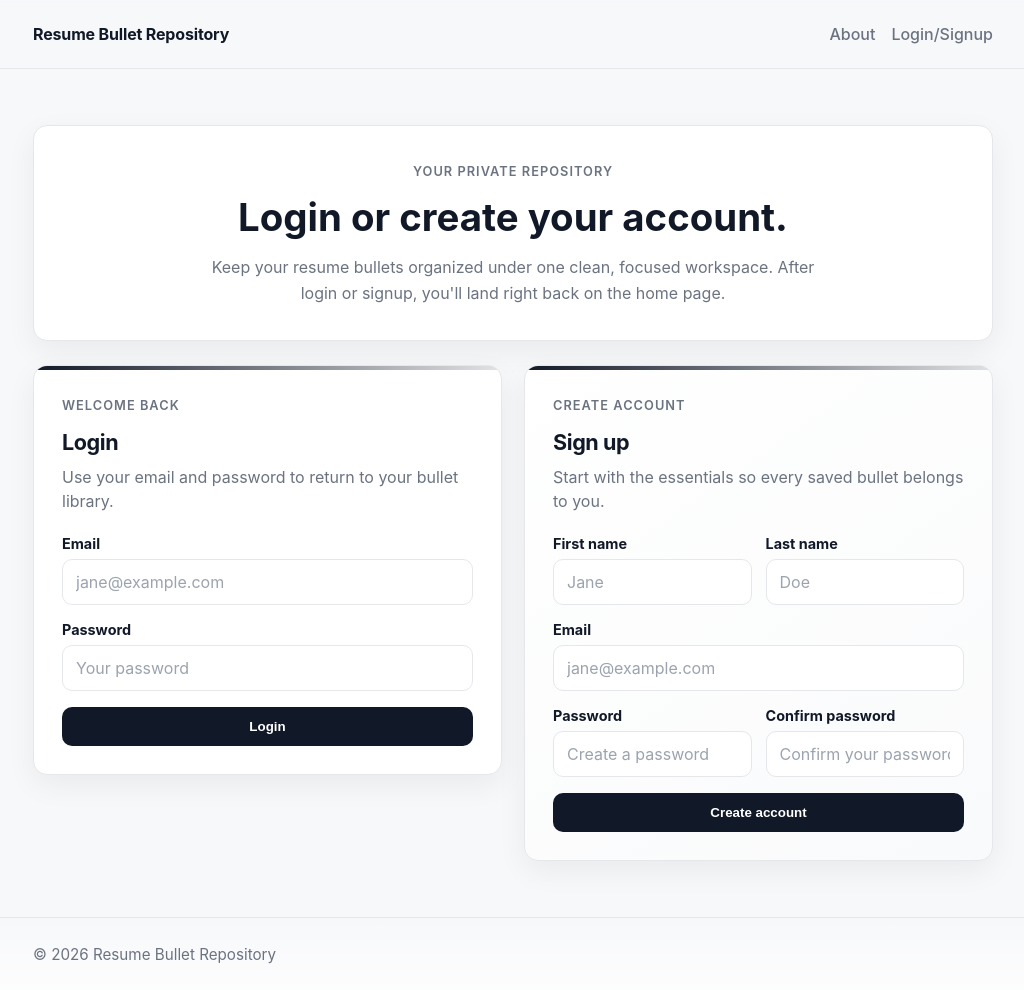
After one commit to AnjuMendoza/resume-bullet-repository, a Django app: page /account/ in a window 1280 px wide. The commit adds this page. Shown: the whole page, without its empty margins (127-1151 px from the left). Run offline with Django 5.2, Linux system fonts and the light colour scheme.

Commit message:
Move auth flow to dedicated page

```diff
--- /dev/null
+++ b/core/forms.py
@@ -0,0 +1,79 @@
+from django import forms
+from django.contrib.auth import authenticate, get_user_model
+from django.contrib.auth.password_validation import validate_password
+
+
+class SignupForm(forms.Form):
+    first_name = forms.CharField(
+        max_length=150,
+        widget=forms.TextInput(attrs={'autocomplete': 'given-name', 'placeholder': 'Jane'}),
+    )
+    last_name = forms.CharField(
+        max_length=150,
+        widget=forms.TextInput(attrs={'autocomplete': 'family-name', 'placeholder': 'Doe'}),
+    )
+    email = forms.EmailField(
+        widget=forms.EmailInput(attrs={'autocomplete': 'email', 'placeholder': 'jane@example.com'}),
+    )
+    password = forms.CharField(
+        widget=forms.PasswordInput(attrs={'autocomplete': 'new-password', 'placeholder': 'Create a password'}),
+    )
+    password_confirm = forms.CharField(
+        widget=forms.PasswordInput(attrs={'autocomplete': 'new-password', 'placeholder': 'Confirm your password'}),
+    )
+
+    def clean_email(self):
+        email = self.cleaned_data['email'].strip().lower()
+        User = get_user_model()
+        if User.objects.filter(email__iexact=email).exists() or User.objects.filter(username__iexact=email).exists():
+            raise forms.ValidationError('An account with this email already exists.')
+        return email
+
+    def clean(self):
+        cleaned_data = super().clean()
+        password = cleaned_data.get('password')
+        password_confirm = cleaned_data.get('password_confirm')
+
+        if password and password_confirm and password != password_confirm:
+            self.add_error('password_confirm', 'Passwords do not match.')
+
+        if password:
+            validate_password(password)
+
+        return cleaned_data
+
+    def save(self):
+        User = get_user_model()
+        return User.objects.create_user(
+            username=self.cleaned_data['email'],
+            email=self.cleaned_data['email'],
+            password=self.cleaned_data['password'],
+            first_name=self.cleaned_data['first_name'],
+            last_name=self.cleaned_data['last_name'],
+        )
+
+
+class EmailLoginForm(forms.Form):
+    email = forms.EmailField(
+        widget=forms.EmailInput(attrs={'autocomplete': 'email', 'placeholder': 'jane@example.com'}),
+    )
+    password = forms.CharField(
+        widget=forms.PasswordInput(attrs={'autocomplete': 'current-password', 'placeholder': 'Your password'}),
+    )
+
+    def __init__(self, request=None, *args, **kwargs):
+        self.request = request
+        self.user = None
+        super().__init__(*args, **kwargs)
+
+    def clean(self):
+        cleaned_data = super().clean()
+        email = cleaned_data.get('email')
+        password = cleaned_data.get('password')
+
+        if email and password:
+            self.user = authenticate(self.request, username=email.strip().lower(), password=password)
+            if self.user is None:
+                raise forms.ValidationError('Enter a valid email and password.')
+
+        return cleaned_data
--- a/core/static/landing.css
+++ b/core/static/landing.css
@@ -232,3 +232,195 @@ h1 {
         justify-content: center;
     }
 }
+/* Account forms */
+.message-stack {
+    margin-top: -18px;
+    margin-bottom: 28px;
+}
+
+.message {
+    margin: 0 0 10px;
+    padding: 12px 14px;
+    border-radius: 12px;
+    border: 1px solid var(--border);
+    background: var(--surface);
+    color: var(--text);
+    box-shadow: var(--shadow);
+}
+
+.message-success {
+    border-color: #bbf7d0;
+    background: #f0fdf4;
+}
+
+.message-error {
+    border-color: #fecaca;
+    background: #fef2f2;
+}
+
+.nav-welcome {
+    color: var(--text);
+    font-weight: 600;
+}
+
+.nav-form {
+    margin: 0;
+}
+
+.nav-link-button {
+    border: 0;
+    padding: 0;
+    background: transparent;
+    color: var(--muted);
+    font: inherit;
+    font-weight: 500;
+    cursor: pointer;
+    transition: color 0.2s ease, transform 0.2s ease;
+}
+
+.nav-link-button:hover {
+    color: var(--text);
+    transform: translateY(-1px);
+}
+
+.account-section {
+    padding-top: 0;
+}
+
+.account-grid {
+    display: grid;
+    grid-template-columns: repeat(2, minmax(0, 1fr));
+    gap: 18px;
+    align-items: start;
+}
+
+.auth-card {
+    background: var(--surface);
+    border: 1px solid var(--border);
+    border-radius: var(--radius);
+    box-shadow: var(--shadow);
+    padding: 28px;
+}
+
+.auth-card-accent {
+    background: linear-gradient(145deg, #ffffff, #f9fafb);
+}
+
+.auth-card h2 {
+    margin: 0;
+    font-size: 1.35rem;
+}
+
+.form-intro {
+    margin: 10px 0 22px;
+    color: var(--muted);
+    line-height: 1.5;
+}
+
+.auth-form {
+    display: grid;
+    gap: 16px;
+}
+
+.field-row {
+    display: grid;
+    grid-template-columns: repeat(2, minmax(0, 1fr));
+    gap: 14px;
+}
+
+.field {
+    display: grid;
+    gap: 7px;
+}
+
+.field label {
+    font-size: 0.9rem;
+    font-weight: 700;
+}
+
+.field input {
+    width: 100%;
+    border: 1px solid var(--border);
+    border-radius: 10px;
+    padding: 12px 13px;
+    background: #fff;
+    color: var(--text);
+    font: inherit;
+    transition: border-color 0.2s ease, box-shadow 0.2s ease;
+}
+
+.field input:focus {
+    outline: none;
+    border-color: var(--accent);
+    box-shadow: 0 0 0 3px rgba(17, 24, 39, 0.12);
+}
+
+.errorlist {
+    margin: 0;
+    padding: 0;
+    list-style: none;
+    color: #b91c1c;
+    font-size: 0.85rem;
+}
+
+.btn-full {
+    width: 100%;
+    border: 0;
+    cursor: pointer;
+}
+
+@media (max-width: 800px) {
+    .account-grid,
+    .field-row {
+        grid-template-columns: 1fr;
+    }
+}
+
+.auth-page {
+    display: grid;
+    align-items: center;
+    padding: 56px 0;
+}
+
+.auth-shell {
+    display: grid;
+    gap: 24px;
+}
+
+.auth-hero-card {
+    background: var(--surface);
+    border: 1px solid var(--border);
+    border-radius: var(--radius);
+    box-shadow: var(--shadow);
+    padding: 34px 28px;
+    text-align: center;
+}
+
+.auth-hero-card h1 {
+    font-size: clamp(1.8rem, 3vw, 2.5rem);
+}
+
+.account-grid-polished {
+    gap: 22px;
+}
+
+.account-grid-polished .auth-card {
+    position: relative;
+    overflow: hidden;
+}
+
+.account-grid-polished .auth-card::before {
+    content: "";
+    position: absolute;
+    inset: 0 0 auto;
+    height: 4px;
+    background: linear-gradient(90deg, var(--accent), rgba(17, 24, 39, 0.12));
+}
+
+.auth-card h2 {
+    letter-spacing: -0.02em;
+}
+
+.field input::placeholder {
+    color: #9ca3af;
+}
--- /dev/null
+++ b/core/templates/account.html
@@ -0,0 +1,113 @@
+{% load static %}
+<!DOCTYPE html>
+<html lang="en">
+<head>
+    <meta charset="UTF-8" />
+    <meta name="viewport" content="width=device-width, initial-scale=1" />
+    <title>Login or Sign Up | Resume Bullet Repository</title>
+    <link rel="stylesheet" href="{% static 'landing.css' %}" />
+</head>
+<body>
+    <header class="site-header">
+        <div class="container header-inner">
+            <a href="/" class="brand">Resume Bullet Repository</a>
+            <nav class="nav">
+                <a href="{% url 'bullet_list' %}#about">About</a>
+                <a href="{% url 'account' %}">Login/Signup</a>
+            </nav>
+        </div>
+    </header>
+
+    <main class="auth-page">
+        <section class="container auth-shell">
+            <div class="auth-hero-card">
+                <span class="eyebrow">Your private repository</span>
+                <h1>Login or create your account.</h1>
+                <p class="subtext">
+                    Keep your resume bullets organized under one clean, focused workspace.
+                    After login or signup, you'll land right back on the home page.
+                </p>
+            </div>
+
+            {% if messages %}
+                <div class="message-stack" aria-live="polite">
+                    {% for message in messages %}
+                        <p class="message message-{{ message.tags }}">{{ message }}</p>
+                    {% endfor %}
+                </div>
+            {% endif %}
+
+            <div class="account-grid account-grid-polished">
+                <article class="auth-card">
+                    <span class="eyebrow">Welcome back</span>
+                    <h2>Login</h2>
+                    <p class="form-intro">Use your email and password to return to your bullet library.</p>
+                    <form method="post" class="auth-form" novalidate>
+                        {% csrf_token %}
+                        <input type="hidden" name="action" value="login" />
+                        <div class="field">
+                            <label for="{{ login_form.email.id_for_label }}">Email</label>
+                            {{ login_form.email }}
+                            {{ login_form.email.errors }}
+                        </div>
+                        <div class="field">
+                            <label for="{{ login_form.password.id_for_label }}">Password</label>
+                            {{ login_form.password }}
+                            {{ login_form.password.errors }}
+                        </div>
+                        {{ login_form.non_field_errors }}
+                        <button type="submit" class="btn btn-full">Login</button>
+                    </form>
+                </article>
+
+                <article class="auth-card auth-card-accent">
+                    <span class="eyebrow">Create account</span>
+                    <h2>Sign up</h2>
+                    <p class="form-intro">Start with the essentials so every saved bullet belongs to you.</p>
+                    <form method="post" class="auth-form" novalidate>
+                        {% csrf_token %}
+                        <input type="hidden" name="action" value="signup" />
+                        <div class="field-row">
+                            <div class="field">
+                                <label for="{{ signup_form.first_name.id_for_label }}">First name</label>
+                                {{ signup_form.first_name }}
+                                {{ signup_form.first_name.errors }}
+                            </div>
+                            <div class="field">
+                                <label for="{{ signup_form.last_name.id_for_label }}">Last name</label>
+                                {{ signup_form.last_name }}
+                                {{ signup_form.last_name.errors }}
+                            </div>
+                        </div>
+                        <div class="field">
+                            <label for="{{ signup_form.email.id_for_label }}">Email</label>
+                            {{ signup_form.email }}
+                            {{ signup_form.email.errors }}
+                        </div>
+                        <div class="field-row">
+                            <div class="field">
+                                <label for="{{ signup_form.password.id_for_label }}">Password</label>
+                                {{ signup_form.password }}
+                                {{ signup_form.password.errors }}
+                            </div>
+                            <div class="field">
+                                <label for="{{ signup_form.password_confirm.id_for_label }}">Confirm password</label>
+                                {{ signup_form.password_confirm }}
+                                {{ signup_form.password_confirm.errors }}
+                            </div>
+                        </div>
+                        {{ signup_form.non_field_errors }}
+                        <button type="submit" class="btn btn-full">Create account</button>
+                    </form>
+                </article>
+            </div>
+        </section>
+    </main>
+
+    <footer class="site-footer">
+        <div class="container footer-inner">
+            <p>© 2026 Resume Bullet Repository</p>
+        </div>
+    </footer>
+</body>
+</html>
--- a/core/urls.py
+++ b/core/urls.py
@@ -3,4 +3,6 @@ from . import views
 
 urlpatterns = [
     path('', views.bullet_list, name='bullet_list'),
+    path('account/', views.account_view, name='account'),
+    path('logout/', views.logout_view, name='logout'),
 ]
--- a/core/views.py
+++ b/core/views.py
@@ -1,7 +1,55 @@
-from django.shortcuts import render
+from django.contrib import messages
+from django.contrib.auth import login, logout
+from django.shortcuts import redirect, render
+
+from .forms import EmailLoginForm, SignupForm
 from .models import Bullet
 
 
 def bullet_list(request):
     bullets = Bullet.objects.all()
     return render(request, 'bullet_list.html', {'bullets': bullets})
+
+
+def account_view(request):
+    if request.user.is_authenticated:
+        return redirect('bullet_list')
+
+    login_form = EmailLoginForm(prefix='login')
+    signup_form = SignupForm(prefix='signup')
+
+    if request.method == 'POST':
+        action = request.POST.get('action')
+
+        if action == 'login':
+            login_form = EmailLoginForm(request, request.POST, prefix='login')
+            if login_form.is_valid():
+                login(request, login_form.user)
+                messages.success(request, 'Welcome back!')
+                return redirect('bullet_list')
+            messages.error(request, 'Please check your login details.')
+
+        elif action == 'signup':
+            signup_form = SignupForm(request.POST, prefix='signup')
+            if signup_form.is_valid():
+                user = signup_form.save()
+                login(request, user)
+                messages.success(request, 'Your account is ready. Welcome!')
+                return redirect('bullet_list')
+            messages.error(request, 'Please fix the signup form errors.')
+
+    return render(
+        request,
+        'account.html',
+        {
+            'login_form': login_form,
+            'signup_form': signup_form,
+        },
+    )
+
+
+def logout_view(request):
+    if request.method == 'POST':
+        logout(request)
+        messages.success(request, 'You have been logged out.')
+    return redirect('bullet_list')
```
Also changed, not shown: core/templates/bullet_list.html (+18 -2 lines).
